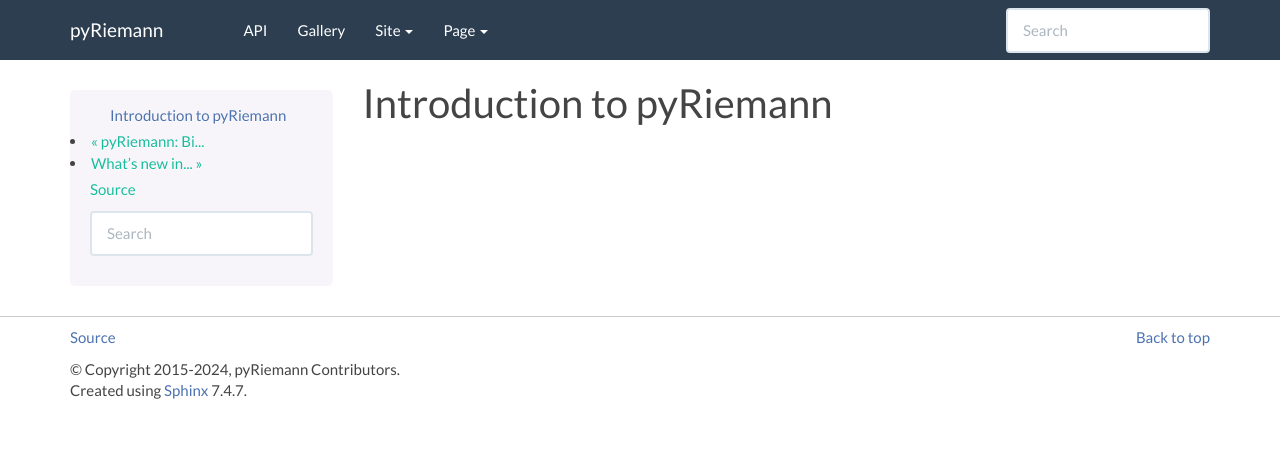
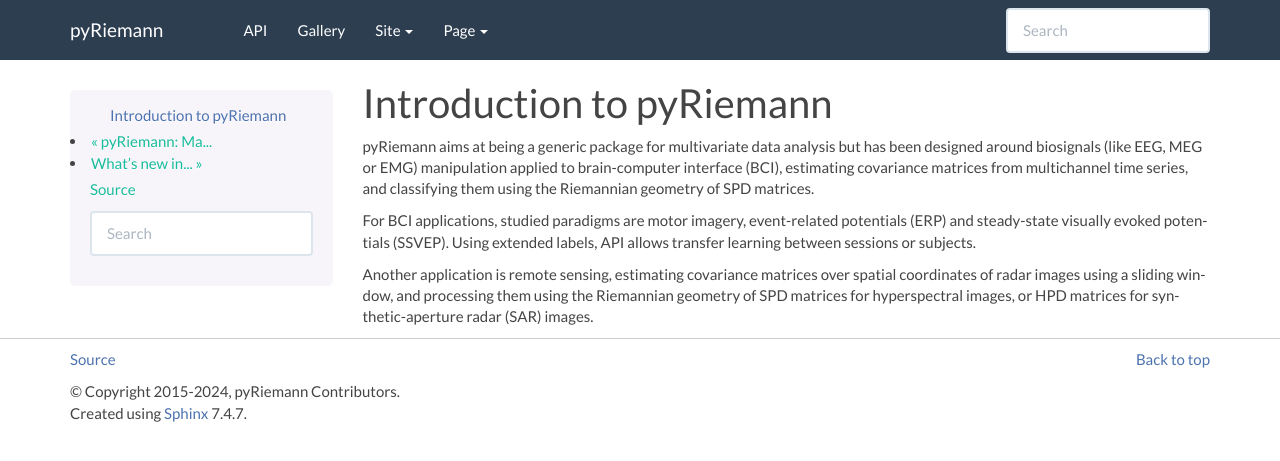
Before and after one commit to pyRiemann/pyRiemann, a Sphinx documentation site: the page built from doc/introduction.rst, in a window 1280 px wide. Shown: the top 461 px of the page. Built offline with Sphinx 7.4.7, drawn with Linux system fonts in a browser that asks for light colours; pages that are not in the unit, such as notebooks, are missing from menus; the version number could not be read and is left out.

Commit message:
Improve package description (#318)
* improve package description

* correct flake8

* correct description

```diff
--- a/doc/introduction.rst
+++ b/doc/introduction.rst
@@ -2,3 +2,19 @@
 
 Introduction to pyRiemann
 =========================
+
+pyRiemann aims at being a generic package for multivariate data analysis
+but has been designed around biosignals (like EEG, MEG or EMG) manipulation
+applied to brain-computer interface (BCI),
+estimating covariance matrices from multichannel time series,
+and classifying them using the Riemannian geometry of SPD matrices.
+
+For BCI applications, studied paradigms are motor imagery,
+event-related potentials (ERP) and steady-state visually evoked potentials (SSVEP).
+Using extended labels, API allows transfer learning between sessions or subjects.
+
+Another application is remote sensing, estimating covariance matrices
+over spatial coordinates of radar images using a sliding window,
+and processing them using the Riemannian geometry of
+SPD matrices for hyperspectral images,
+or HPD matrices for synthetic-aperture radar (SAR) images.
--- a/setup.py
+++ b/setup.py
@@ -17,10 +17,12 @@
 with open('README.md', 'r', **kwargs_open) as fid:
     long_description = fid.read()
 
+description = "Machine learning for multivariate data with Riemannian geometry"
+
 setup(
     name="pyriemann",
     version=version,
-    description="Biosignals classification with Riemannian geometry",
+    description=description,
     url="https://pyriemann.readthedocs.io",
     author="Alexandre Barachant",
     author_email="alexandre.barachant@gmail.com",
```
Also changed, not shown: README.md (+13 -6 lines), doc/index.rst (+2 -6 lines).
